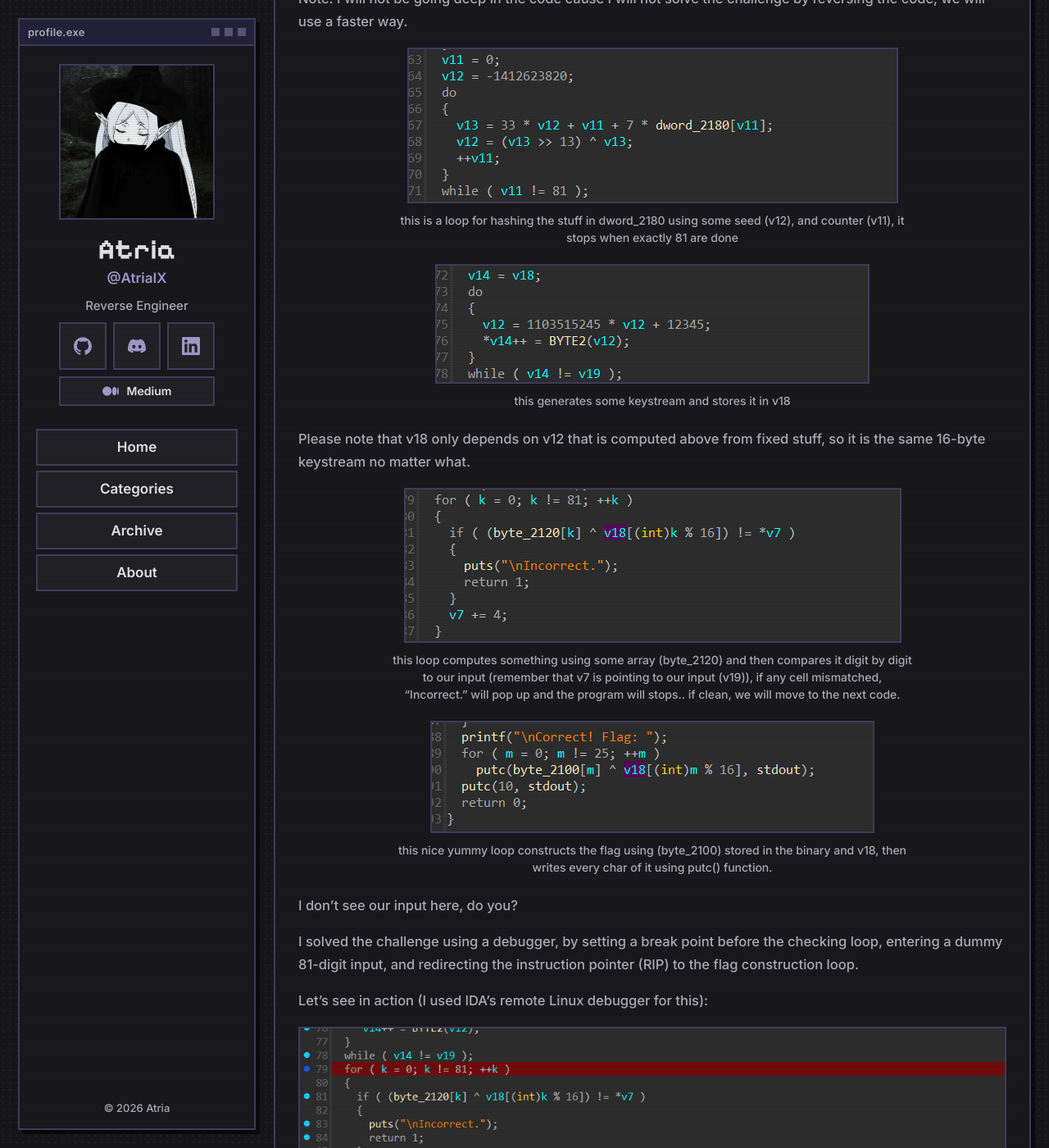
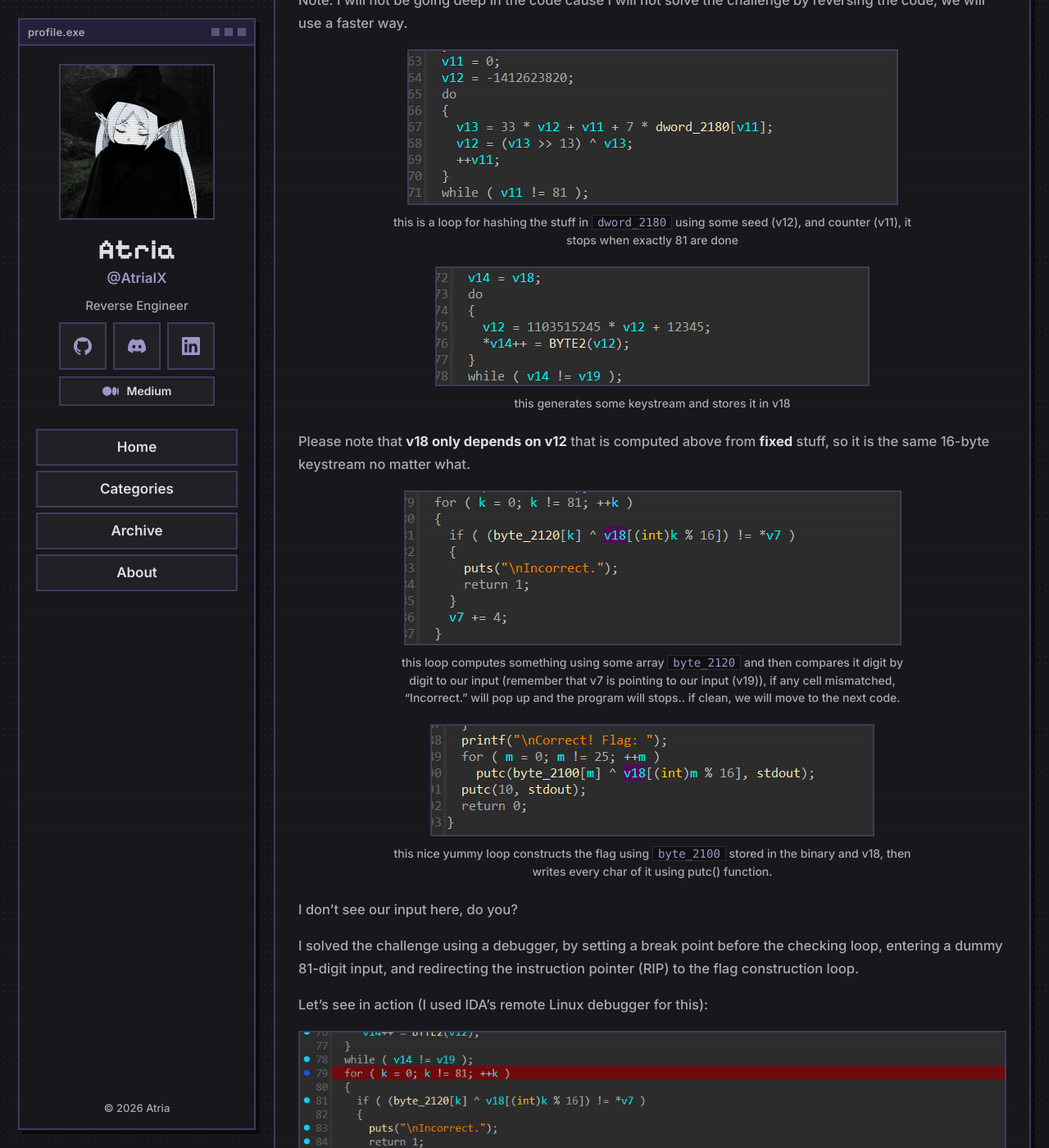
Before and after one commit to AtriaIX/atriaix.github.io, a Jekyll site: the page built from _posts/2026-9-26-cat-ctf-26-finals-two-reverse-engineering-challenges.md, in a window 1280 px wide and 1400 px high, scrolled down 4227 px. Shown: the whole window at 82% size. Built offline with Jekyll 4.4.1, drawn with Linux system fonts in a browser that asks for light colours; some of the changed text lies outside the part shown.

Commit message:
added half of the sec chall

```diff
--- a/_posts/2026-9-26-cat-ctf-26-finals-two-reverse-engineering-challenges.md
+++ b/_posts/2026-9-26-cat-ctf-26-finals-two-reverse-engineering-challenges.md
@@ -43,11 +43,11 @@ Of course we’re not gonna solve it the normal way (it will not be solved btw,
 
 ![IDA grid printing code](/assets/images/catf26/ida2.png)
 
-*this part prints the game starting lines and the sudoku grid, also it tells us that the random numbers (clues) and the empty cells all depend on the array (dword_2180), pointed to by v3*
+*this part prints the game starting lines and the sudoku grid, also it tells us that the random numbers (clues) and the empty cells all depend on the array `dword_2180`, pointed to by `v3`*
 
 ![dword_2180 array in .rodata](/assets/images/catf26/ida3.png)
 
-*this is an array of 81 (int)s (one int per sudoku cell), holds the puzzle’s given numbers that we saw, and we see that most of them are zeros (for ex: dd 6 dup(0) = repeat (0) 6 times, and we see the first 6 cells are empty in the game, then there is a 5, then 9 empty cells and so on)*
+*this is an array of 81 (int)s (one int per sudoku cell), holds the puzzle’s given numbers that we saw, and we see that most of them are zeros (for ex: `dd 6 dup(0)` = repeat (0) 6 times, and we see the first 6 cells are empty in the game, then there is a 5, then 9 empty cells and so on)*
 
 ![input reading loop](/assets/images/catf26/ida4.png)
 
@@ -55,21 +55,21 @@ Note: I will not be going deep in the code cause I will not solve the challenge
 
 ![hash loop](/assets/images/catf26/ida5.png)
 
-*this is a loop for hashing the stuff in dword_2180 using some seed (v12), and counter (v11), it stops when exactly 81 are done*
+*this is a loop for hashing the stuff in `dword_2180` using some seed (v12), and counter (v11), it stops when exactly 81 are done*
 
 ![keystream loop](/assets/images/catf26/ida6.png)
 
 *this generates some keystream and stores it in v18*
 
-Please note that v18 only depends on v12 that is computed above from fixed stuff, so it is the same 16-byte keystream no matter what.
+Please note that **v18 only depends on v12** that is computed above from **fixed** stuff, so it is the same 16-byte keystream no matter what.
 
 ![check loop](/assets/images/catf26/ida7.png)
 
-*this loop computes something using some array (byte_2120) and then compares it digit by digit to our input (remember that v7 is pointing to our input (v19)), if any cell mismatched, “Incorrect.” will pop up and the program will stops.. if clean, we will move to the next code.*
+*this loop computes something using some array `byte_2120` and then compares it digit by digit to our input (remember that v7 is pointing to our input (v19)), if any cell mismatched, “Incorrect.” will pop up and the program will stops.. if clean, we will move to the next code.*
 
 ![flag construction loop](/assets/images/catf26/ida8.png)
 
-*this nice yummy loop constructs the flag using (byte_2100) stored in the binary and v18, then writes every char of it using putc() function.*
+*this nice yummy loop constructs the flag using `byte_2100` stored in the binary and v18, then writes every char of it using putc() function.*
 
 I don’t see our input here, do you?
 
```
Also changed, not shown: other parts of _posts/2026-9-26-cat-ctf-26-finals-two-reverse-engineering-challenges.md (+83 -3 lines).
